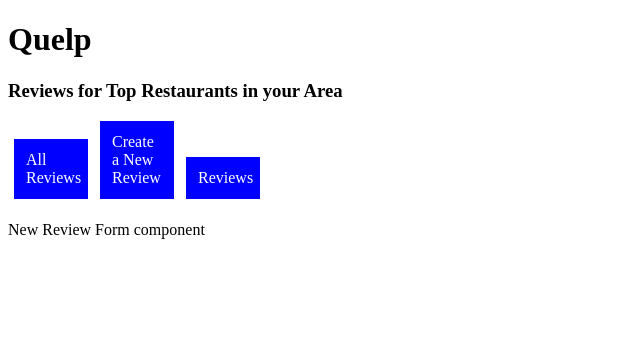
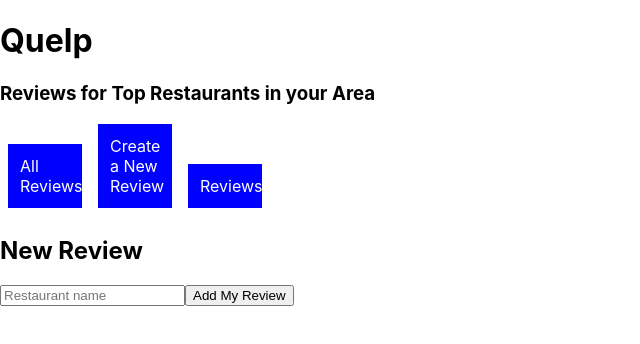
Before and after one commit to ssvana83/quelp, a React (Create React App) app: page /reviews/new in a window 1280 px wide. Shown: the top 344 px of the page, without its empty margins (0-640 px from the left). Built offline with nearby package versions, Linux system fonts and the light colour scheme; no server answers.

Commit message:
form info on reviewformcard

```diff
--- a/src/Components/App.js
+++ b/src/Components/App.js
@@ -8,6 +8,7 @@ import NewReviewForm from './NewReviewForm';
 import Review from './Review';
 import ReviewsList from './ReviewsList';
 import Navbar from './Navbar';
+
 
 
 function App() {
@@ -22,6 +23,7 @@ function App() {
 
 
   return (
+
     <div className="App">
       <h1>Quelp</h1>
       <h3>Reviews for Top Restaurants in your Area</h3>
@@ -43,6 +45,7 @@ function App() {
           </Switch>
       </Router>
     </div>
+
   );
 }
 
--- a/src/Components/Navbar.js
+++ b/src/Components/Navbar.js
@@ -5,7 +5,7 @@ const linkStyles = {
   display: "inline-block",
   width: "50px",
   padding: "12px",
-  margin: "0 6px 6px",
+  margin: "0 8px 8px",
   background: "blue",
   textDecoration: "none",
   color: "white",
--- a/src/Components/NewReviewForm.js
+++ b/src/Components/NewReviewForm.js
@@ -2,7 +2,13 @@ import React from 'react';
 
 function NewReviewForm() {
   return (
-    <p>New Review Form component</p>
+    <div className="new-review-form">
+      <h2>New Review</h2>
+      <form>
+        <input type="text" name="name" placeholder="Restaurant name" />
+        <button type="submit">Add My Review</button>
+      </form>
+    </div>
   )
 }
 
--- a/src/index.css
+++ b/src/index.css
@@ -7,6 +7,7 @@ body {
   -moz-osx-font-smoothing: grayscale;
 }
 
+
 code {
   font-family: source-code-pro, Menlo, Monaco, Consolas, 'Courier New',
     monospace;
--- a/src/index.js
+++ b/src/index.js
@@ -1,11 +1,20 @@
 import React from 'react';
 import ReactDOM from 'react-dom';
 import App from './Components/App';
-import { BrowserRouter } from 'react-router-dom';
+import './index.css';
+// import { BrowserRouter } from 'react-router-dom';
+
 
 ReactDOM.render(
-  <BrowserRouter>
-  <App />
-  </BrowserRouter>,
-  document.getElementById("root")
+  <React.StrictMode>
+    <App />
+  </React.StrictMode>,
+  document.getElementById('root')
 );
+
+// ReactDOM.render(
+//   <BrowserRouter>
+//   <App />
+//   </BrowserRouter>,
+//   document.getElementById("root")
+// );
```
